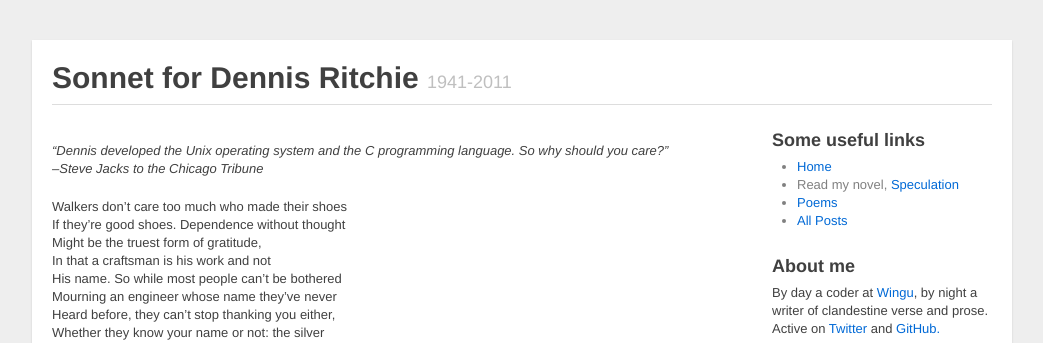
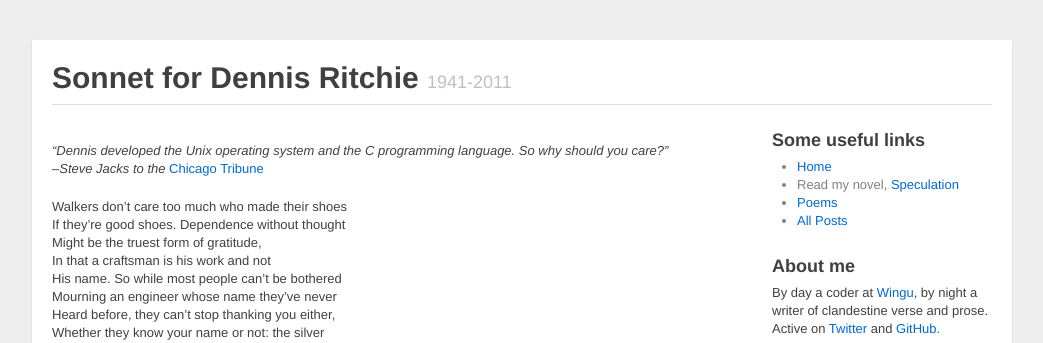
Before and after one commit to gbelote/tomheon.github.com, a Jekyll site: the page built from _posts/2011-11-09-sonnet-for-dennis-ritchie.markdown, in a window 1280 px wide. Shown: the top 343 px of the page, without its empty margins (118-1161 px from the left). Built offline with Jekyll 4.4.1, drawn with Linux system fonts in a browser that asks for light colours; comment, search, counter and statistics services are not loaded; part of the change alters nothing that is shown.

```diff
--- a/_posts/2011-11-09-sonnet-for-dennis-ritchie.markdown
+++ b/_posts/2011-11-09-sonnet-for-dennis-ritchie.markdown
@@ -7,7 +7,7 @@ categories:
 ---
 
 _"Dennis developed the Unix operating system and the C programming language. So why should you care?"_
-_--Steve Jacks to the Chicago Tribune_
+_--Steve Jacks to the [Chicago Tribune](http://articles.chicagotribune.com/2011-10-18/news/chi-111018jacks_briefs_1_vending-machine-unix-traffic-light)_
 
 Walkers don't care too much who made their shoes
 If they're good shoes.  Dependence without thought
```
